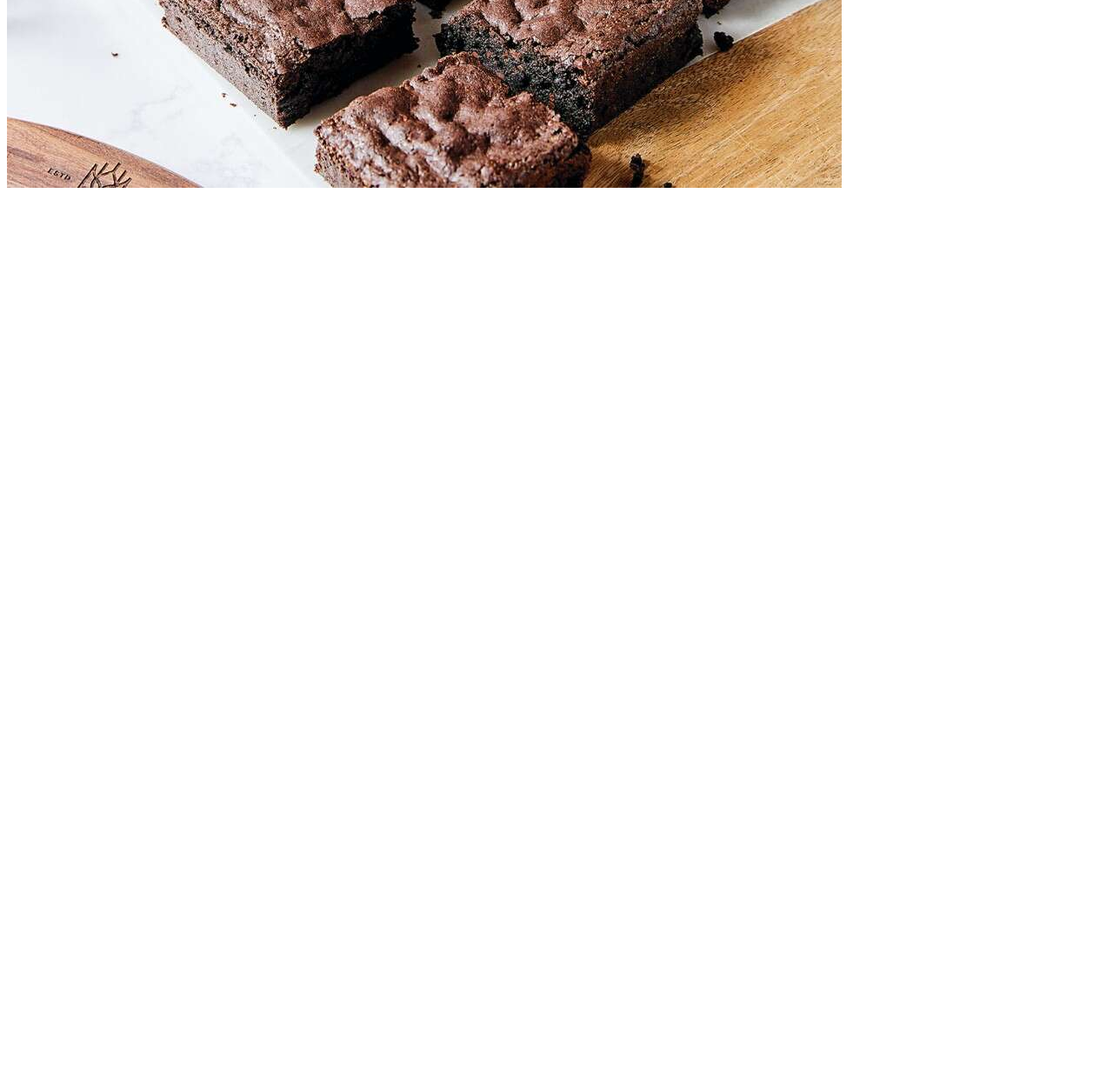
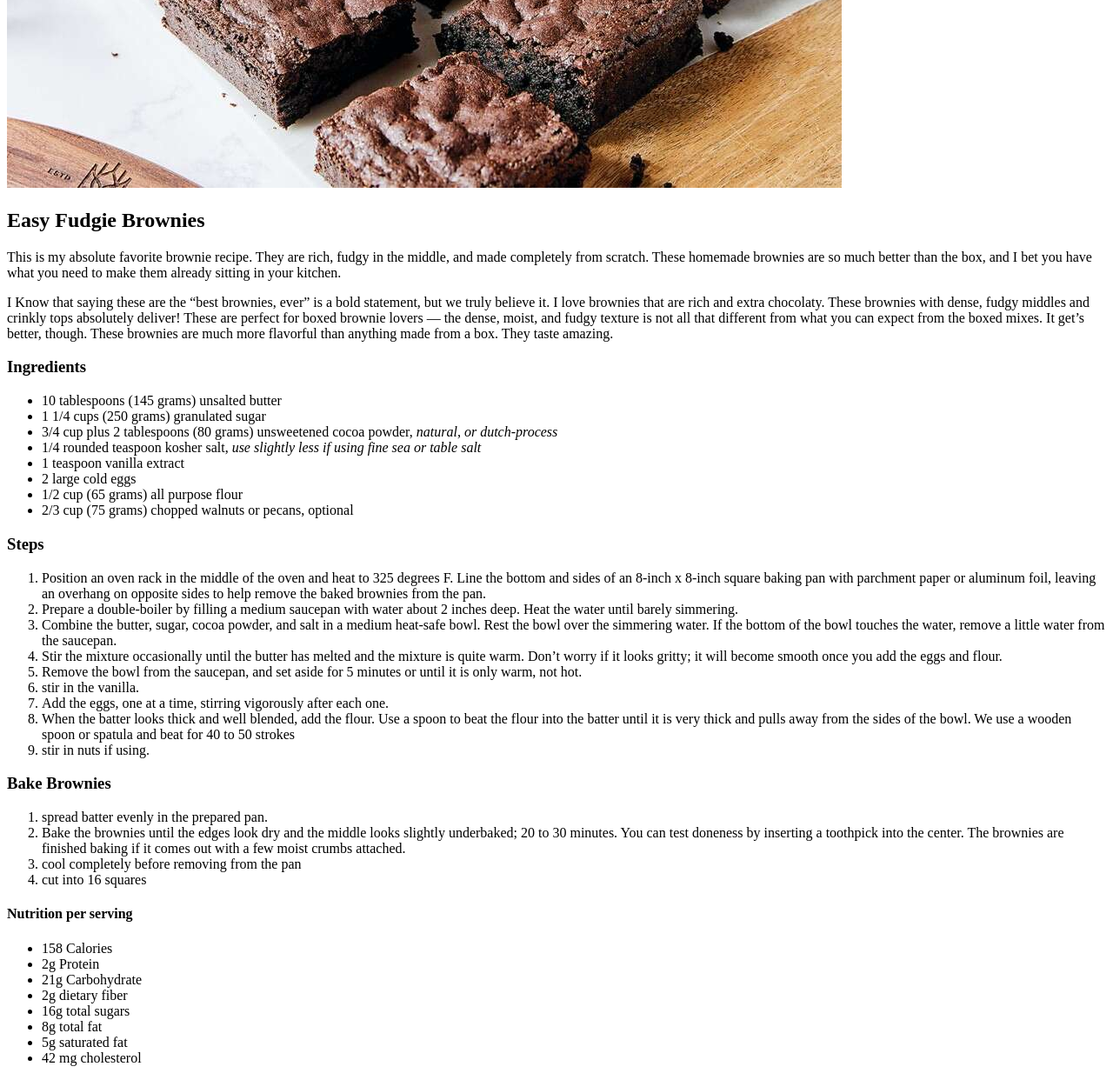
Before and after one commit to btascone/odin-recipes, a plain HTML site: page recipes/brownies.html in a window 1280 px wide. Shown: the part 500-1742 px from the top of the page at 87% size. Before the commit the page ends 800 px from the top, so only its background shows below. Drawn offline with Linux system fonts and the light colour scheme.

Commit message:
add brownie recipe

```diff
--- a/recipes/brownies.html
+++ b/recipes/brownies.html
@@ -8,5 +8,63 @@
         <H1>Brownie recipe</H1>
 
         <img src="../img/brownies.jpg" alt="picture of 9 delicious fresh baked brownies">
+        <h2>Easy Fudgie Brownies</h2>
+        <p>This is my absolute favorite brownie recipe. They are rich, fudgy in the middle, and made completely from scratch. These
+        homemade brownies are so much better than the box, and I bet you have what you need to make them already sitting in your
+        kitchen.</p>
+        <p>I Know that saying these are the “best brownies, ever” is a bold statement, but we truly believe it. I love brownies that
+        are rich and extra chocolaty. These brownies with dense, fudgy middles and crinkly tops absolutely deliver! These are
+        perfect for boxed brownie lovers — the dense, moist, and fudgy texture is not all that different from what you can
+        expect from the boxed mixes. It get’s better, though. These brownies are much more flavorful than anything made from a
+        box. They taste amazing.</p>
+        <h3>Ingredients</h3>
+        <ul>
+            <li>10 tablespoons (145 grams) unsalted butter</li>
+            <li>1 1/4 cups (250 grams) granulated sugar</li>
+            <li>3/4 cup plus 2 tablespoons (80 grams) unsweetened cocoa powder, <em>natural, or dutch-process</em></li>
+            <li>1/4 rounded teaspoon kosher salt, <em>use slightly less if using fine sea or table salt</em></li>
+            <li>1 teaspoon vanilla extract</li>
+            <li>2 large cold eggs</li>
+            <li>1/2 cup (65 grams) all purpose flour</li>
+            <li>2/3 cup (75 grams) chopped walnuts or pecans, optional</li>
+        </ul>
+        <h3>Steps</h3>
+        <ol>
+            <li>Position an oven rack in the middle of the oven and heat to 325 degrees F. Line the bottom and sides of an 8-inch x
+            8-inch square baking pan with parchment paper or aluminum foil, leaving an overhang on opposite sides to help remove the
+            baked brownies from the pan.</li>
+            <li>Prepare a double-boiler by filling a medium saucepan with water about 2 inches deep. Heat the water until barely
+            simmering.</li>
+            <li>Combine the butter, sugar, cocoa powder, and salt in a medium heat-safe bowl. Rest the bowl over the simmering water. If
+            the bottom of the bowl touches the water, remove a little water from the saucepan.</li>
+            <li>Stir the mixture occasionally until the butter has melted and the mixture is quite warm. Don’t worry if it looks gritty;
+            it will become smooth once you add the eggs and flour.</li>
+            <li>Remove the bowl from the saucepan, and set aside for 5 minutes or until it is only warm, not hot.</li>
+            <li>stir in the vanilla.</li>
+            <li>Add the eggs, one at a time, stirring vigorously after each one.</li>
+            <li>When the batter looks thick and well blended, add the flour. Use a spoon to beat the flour into the batter until it is
+            very thick and pulls away from the sides of the bowl. We use a wooden spoon or spatula and beat for 40 to 50 strokes</li>
+            <li>stir in nuts if using.</li>
+        </ol>
+        <h3>Bake Brownies</h3>
+        <ol>
+            <li>spread batter evenly in the prepared pan.</li>
+            <li>Bake the brownies until the edges look dry and the middle looks slightly underbaked; 20 to 30 minutes. You can test
+            doneness by inserting a toothpick into the center. The brownies are finished baking if it comes out with a few moist
+            crumbs attached.</li>
+            <li>cool completely before removing from the pan</li>
+            <li>cut into 16 squares</li>
+        </ol>
+        <h4>Nutrition per serving</h4>
+        <ul>
+            <li>158 Calories</li>
+            <li>2g Protein</li>
+            <li>21g Carbohydrate</li>
+            <li>2g dietary fiber</li>
+            <li>16g total sugars</li>
+            <li>8g total fat</li>
+            <li>5g saturated fat</li>
+            <li>42 mg cholesterol</li>
+        </ul>
     </body>
 </html>
```
